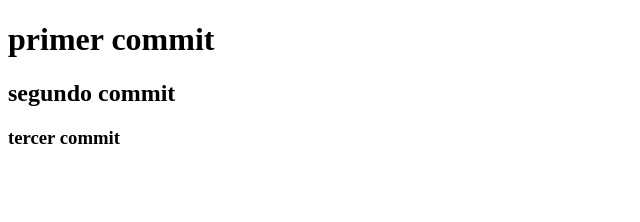
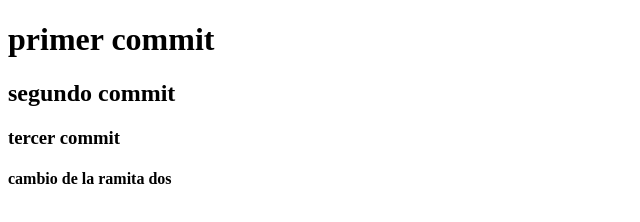
Before and after one commit to WisleyFajardo/PruebaPullPush, a plain HTML site: page index.html in a window 1280 px wide. Shown: the whole page, without its empty margins (0-640 px from the left). Drawn offline with Linux system fonts and the light colour scheme.

Commit message:
cambio en la ramita dos

```diff
--- a/index.html
+++ b/index.html
@@ -12,5 +12,7 @@
 
     <h3>tercer commit</h3>
 
+    <h4>cambio de la ramita dos</h4>
+
 </body>
 </html>
```
